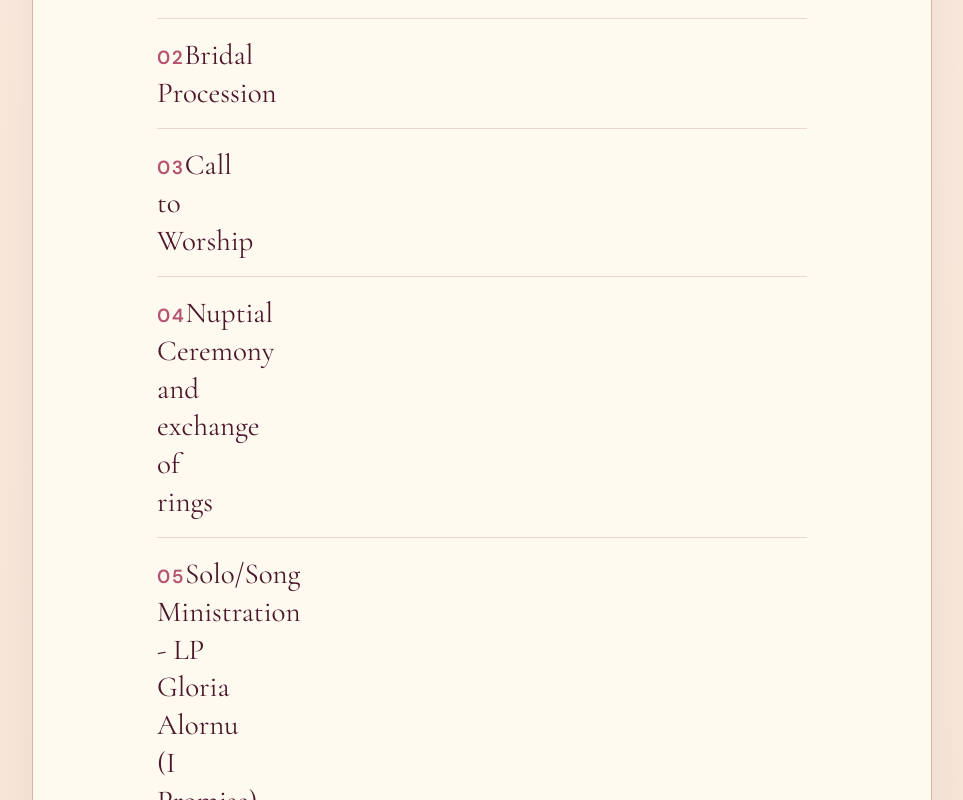
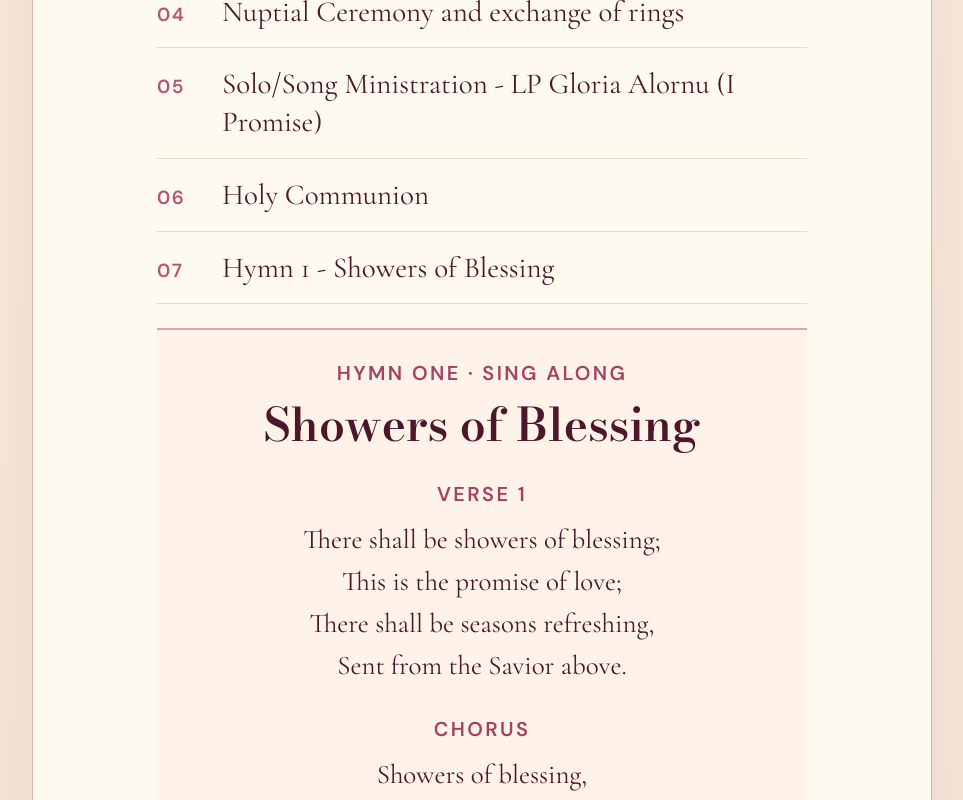
Before and after one commit to fidelnyame-80/Kaybee-Franca, a Next.js app: page /order-of-service in a window 1280 px wide. Shown: the part 3420-4220 px from the top of the page, without its empty margins (158-1121 px from the left). Built offline with nearby package versions, Linux system fonts and the light colour scheme.

Commit message:
Style inline hymns and readable uninterrupted ceremony flow

```diff
--- a/app/order-of-service/programme.css
+++ b/app/order-of-service/programme.css
@@ -59,3 +59,12 @@
 .programme__contents-links a span:last-child{margin-left:auto;color:#ad4262}
 #functionaries,#ceremony,#hymns{scroll-margin-top:22px}
 @media(prefers-reduced-motion:no-preference){html:has(.programme){scroll-behavior:smooth}}
+
+/* Ceremony reads continuously; hymns appear at their actual place in the service. */
+.programme__ceremony>li.programme__ceremony-entry{display:block;padding:0;border:0}
+.programme__ceremony-item{display:grid;grid-template-columns:50px minmax(0,1fr);gap:15px;align-items:baseline;padding:17px 0;border-bottom:1px solid #ead8cc}
+.programme__hymn--inline{margin:24px auto 30px;max-width:100%;padding:30px clamp(12px,3vw,32px);border-top:2px solid #d9a4ae;border-bottom:2px solid #d9a4ae}
+.programme__ceremony>li .programme__hymn{font-size:inherit}
+.programme__ceremony>li .programme__hymn h3{font-size:clamp(30px,5vw,46px)}
+.programme__ceremony>li .programme__hymn-verse{font-size:clamp(21px,3vw,27px)}
+#hymns,#hymn-faithfulness{scroll-margin-top:20px}
```
